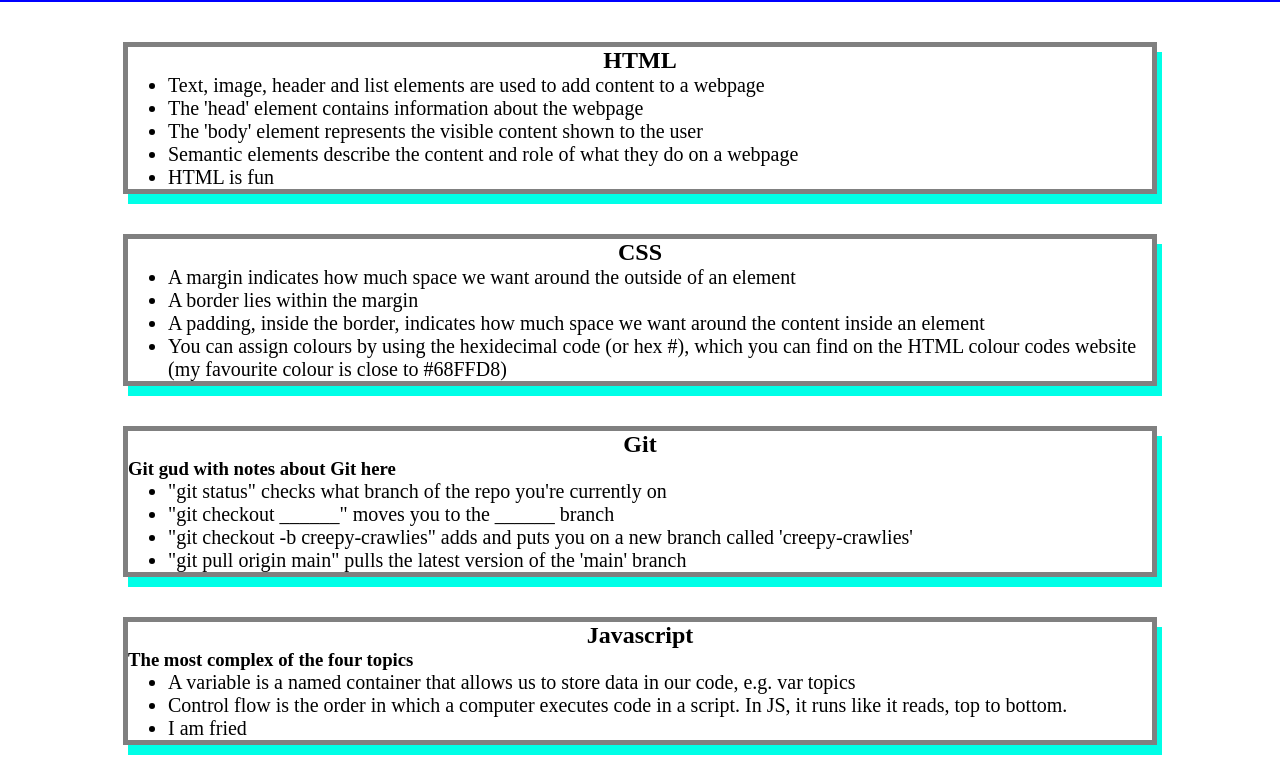
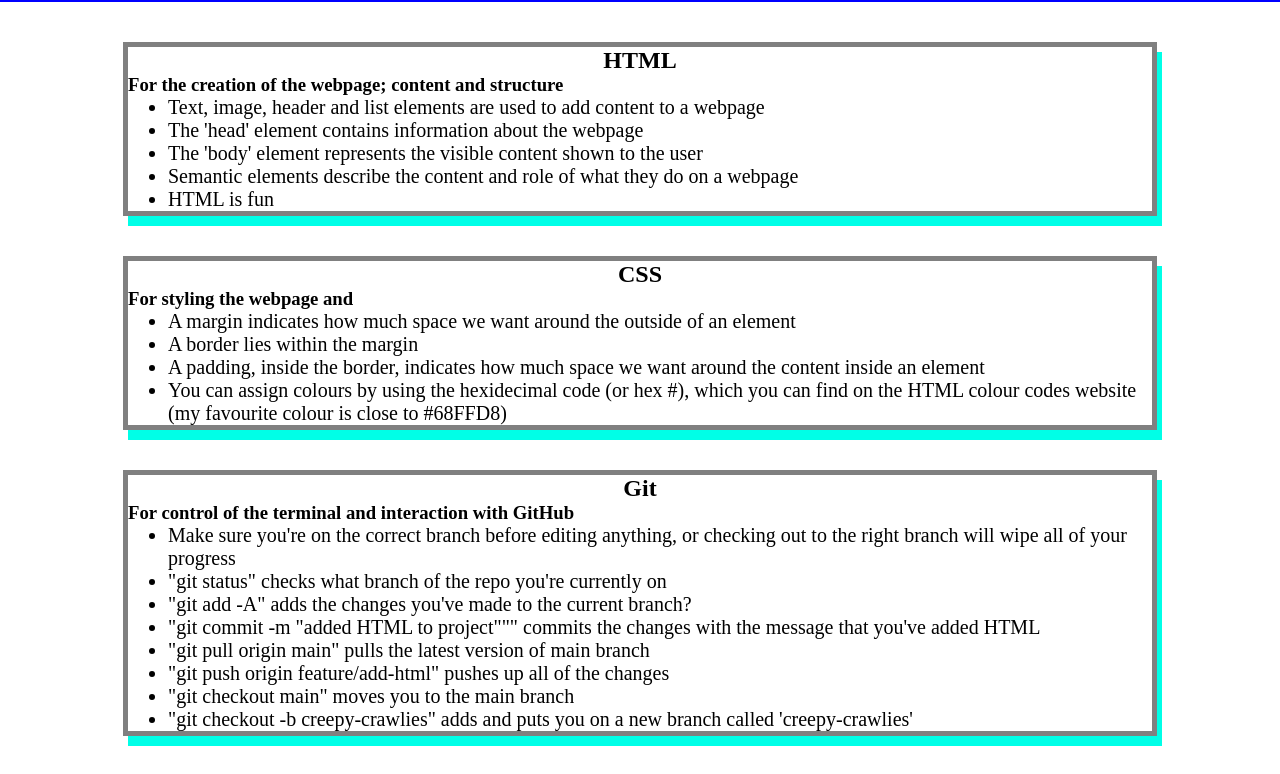
Before and after one commit to WidowTwankey/Prework-Study-Guide, a plain HTML site: page index.html in a window 1280 px wide. Shown: the part 136-910 px from the top of the page. Drawn offline with Linux system fonts and the light colour scheme.

Commit message:
added HTML and h3 headings

```diff
--- a/index.html
+++ b/index.html
@@ -16,6 +16,7 @@
     <main>
       <section class="card" id="html-section">
         <h2>HTML</h2>
+        <h3>For the creation of the webpage; content and structure</h3>
         <ul>
           <li>Text, image, header and list elements are used to add content to a webpage</li>
           <li>The 'head' element contains information about the webpage</li>
@@ -26,6 +27,7 @@
       </section>
       <section class="card" id="css-section">
         <h2>CSS</h2>
+        <h3>For styling the webpage and </h3>
         <ul>
           <li>A margin indicates how much space we want around the outside of an element</li>
           <li>A border lies within the margin</li>
@@ -35,17 +37,21 @@
       </section>
       <section class="card" id="git-section">
         <h2>Git</h2>
-        <h3>Git gud with notes about Git here</h3>
+        <h3>For control of the terminal and interaction with GitHub</h3>
         <ul>
+          <li>Make sure you're on the correct branch before editing anything, or checking out to the right branch will wipe all of your progress</li>
           <li>"git status" checks what branch of the repo you're currently on</li>
-          <li>"git checkout ______" moves you to the ______ branch</li>
+          <li>"git add -A" adds the changes you've made to the current branch?</li>
+          <li>"git commit -m "added HTML to project""" commits the changes with the message that you've added HTML</li>
+          <li>"git pull origin main" pulls the latest version of main branch</li>
+          <li>"git push origin feature/add-html" pushes up all of the changes</li>
+          <li>"git checkout main" moves you to the main branch</li>
           <li>"git checkout -b creepy-crawlies" adds and puts you on a new branch called 'creepy-crawlies'</li>
-          <li>"git pull origin main" pulls the latest version of the 'main' branch</li>
         </ul>
       </section>
       <section class="card" id="javascript-section">
         <h2>Javascript</h2>
-        <h3>The most complex of the four topics</h3>
+        <h3>The most complex of the four topics, for interaction in the browser</h3>
         <ul>
           <li>A variable is a named container that allows us to store data in our code, e.g. var topics</li>
           <li>Control flow is the order in which a computer executes code in a script. In JS, it runs like it reads, top to bottom.</li>
```
Also changed, not shown: 1 other file.
